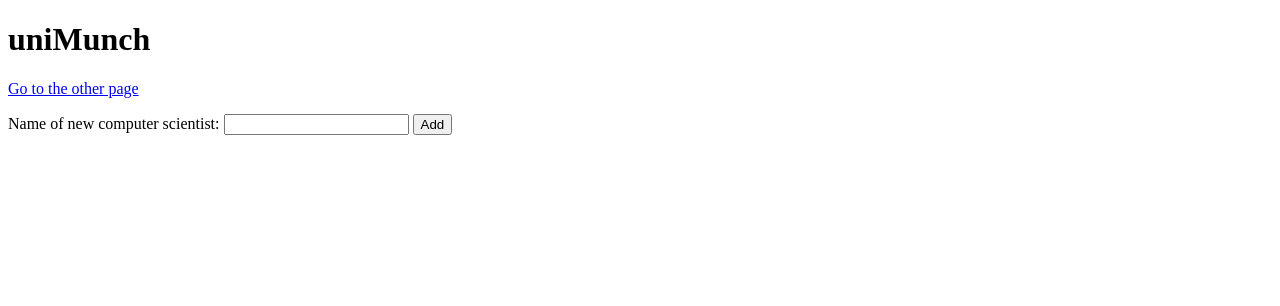
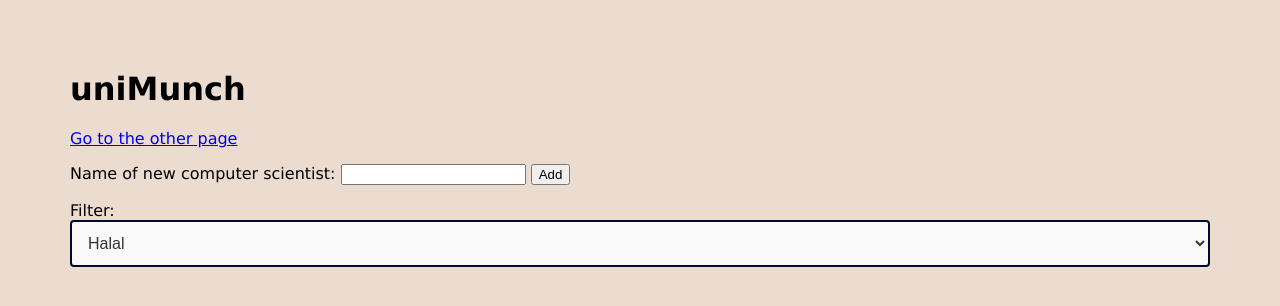
Before and after one commit to khadija-siddiqui/uniMunch, a Flask app: page / in a window 1280 px wide. Shown: the top 306 px of the page. Run offline with Flask 3, Linux system fonts and the light colour scheme; data comes from the database, SQL or seed files in the repository; parts of the project's set-up code (start-up, migrations or seed data) failed here and were passed over.

Commit message:
created and modified filter bar

```diff
--- a/static/styles.css
+++ b/static/styles.css
@@ -1,5 +1,20 @@
 body {
     font-family: Verdana;
-    margin: 20px;
-    background-color: rgb(251, 204, 170);
+    margin: 70px;
+    background-color: rgb(236, 220, 208);
 }
+
+/* Select Styles (Filter Bar) */
+select {
+    width: 100%;
+    padding: 12px; /* Increase padding for better touch interaction */
+    margin-bottom: 16px;
+    border: 2px solid #010b2e; /* Update border for better visibility */
+    border-radius: 4px;
+    box-sizing: border-box;
+    background-color: #f9f9f9;
+    color: #333;
+    font-size: 16px; /* Slightly increase font size for better readability */
+    outline: none;
+    transition: border-color 0.3s ease;
+  }
--- a/templates/index.html
+++ b/templates/index.html
@@ -4,7 +4,7 @@
   <meta charset="UTF-8">
   <meta name="viewport" content="width=device-width, initial-scale=1.0">
   <title>uniMunch</title>
-  <link rel="stylessheet" href = "../static/styles.css">
+  <link rel= "stylesheet" href = "../static/styles.css">
 </head>
 
 <body>
@@ -14,6 +14,33 @@
 
   <form method="POST" action="/add">
     <p>Name of new computer scientist: <input type="text" name="name"> <input type="submit" value="Add"></p>
+    <label for="filter">Filter:</label>
+    <select id="filter" name="filter">
+      <option value="Halal">Halal</option>
+      <option value="Vegan/Vegetarian">Vegan/Vegetarian</option>
+      <option value="Gluten-free">Gluten-free</option>
+      <option value="Kosher">Kosher</option>
+      <option value="Dairy-Free">Dairy-Free</option>
+      <option value="Breakfast">Breakfast</option>
+      <option value="Lunch">Lunch</option>
+      <option value="Dinner">Dinner</option>
+      <option value="Most Popular">Most Popular</option>
+      <optgroup label="Most Popular">
+        <option value="Barnard College">Barnard College</option>
+        <option value="Columbia College">Columbia College</option>
+        <option value="SEAS College">SEAS College</option>
+        <option value="Teacher's College">Teacher's College</option>
+        <option value="School of Social Work">School of Social Work</option>
+        <option value="Columbia Business School">Columbia Business School</option>
+        <option value="Columbia Law School">Columbia Law School</option>
+        <option value="Graduate School">Graduate School</option>
+        <option value="Columbia Journalism">Columbia Journalism</option>
+        <option value="Dental School of Columbia">Dental School of Columbia</option>
+      </optgroup>
+
+    </select>
+
+
   </form>
 
 </body>
```
